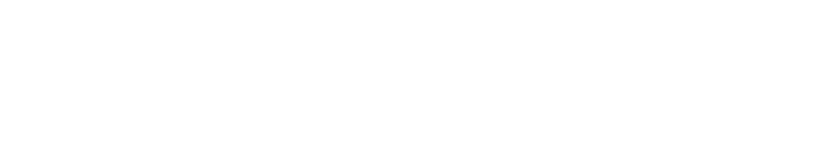
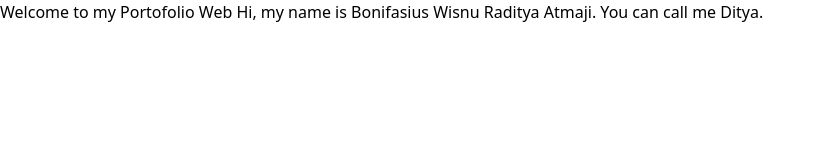
Before and after one commit to BoniRaDityA/personal-portofolio, a website: page index.html in a window 1280 px wide. Shown: the whole page, without its empty margins (0-825 px from the left). Drawn offline with Linux system fonts and the light colour scheme.

Commit message:
first line

```diff
--- a/index.html
+++ b/index.html
@@ -7,6 +7,9 @@
     <title>Portofolio</title>
 </head>
 <body>
-
+    <head>
+        Welcome to my Portofolio Web
+    </head>
+    Hi, my name is Bonifasius Wisnu Raditya Atmaji. You can call me Ditya.
 </body>
 </html>
```
